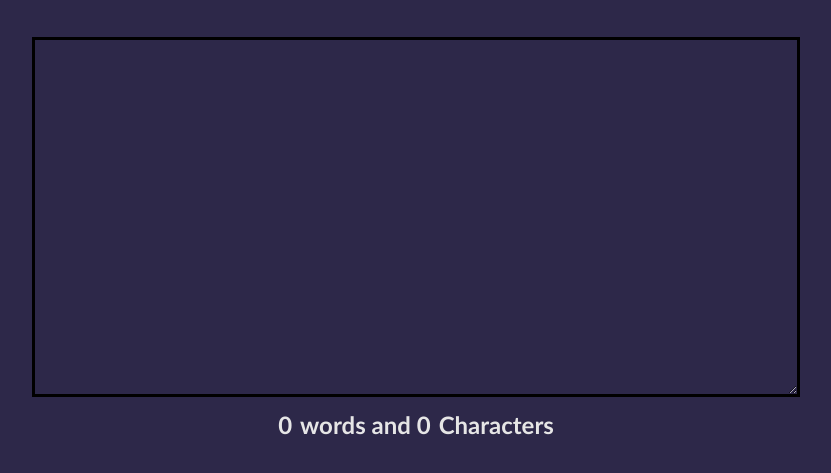
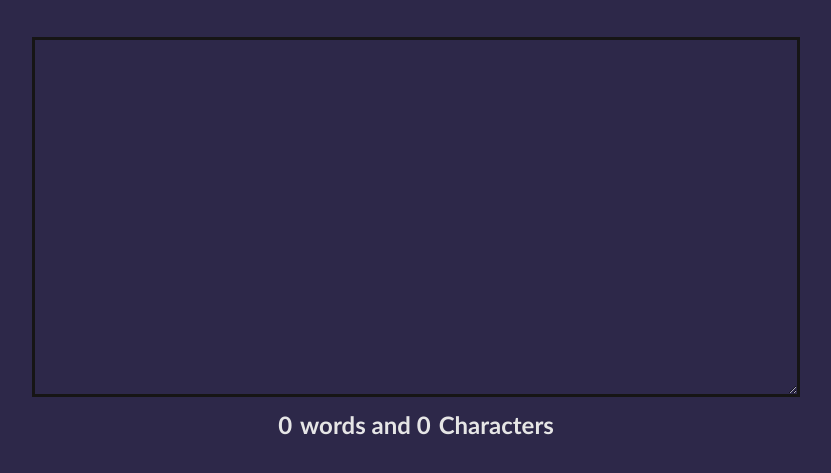
Before and after one commit to Muddasir-03/JS-Word-Counter, a plain HTML site: page index.html in a window 1280 px wide. Shown: the part 143-616 px from the top of the page, without its empty margins (224-1055 px from the left). Drawn offline with Linux system fonts and the light colour scheme.

Commit message:
my-changes

```diff
--- a/style.css
+++ b/style.css
@@ -20,11 +20,13 @@ h1{
 }
 #textbox{
     width: 60%;
-    border: 3px solid ;
+    border: 3px solid rgb(22, 21, 21);
     background-color:rgb(45, 40, 73);
     outline: 0;
     height: 45vh;
     font-size:xx-large;
+    color: white;
+
 }
 h2{
     text-align: center;
```
